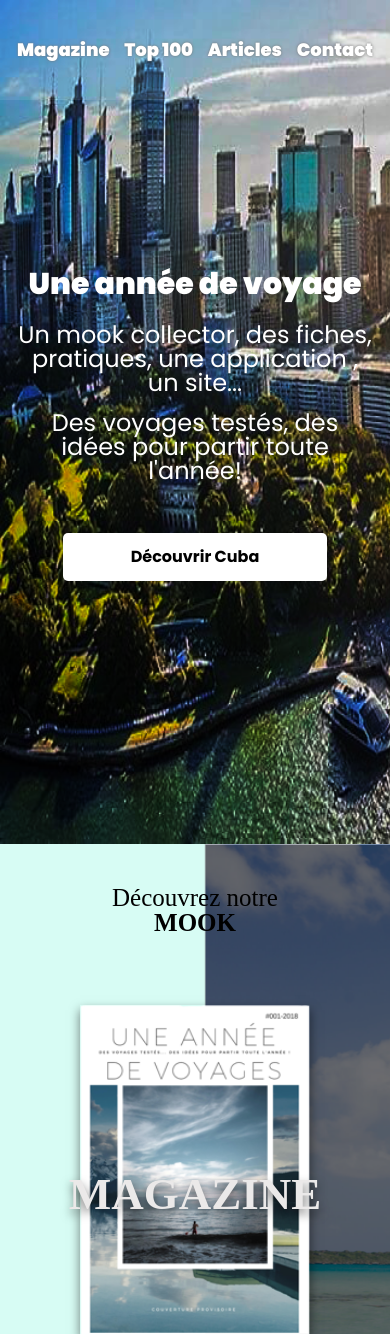
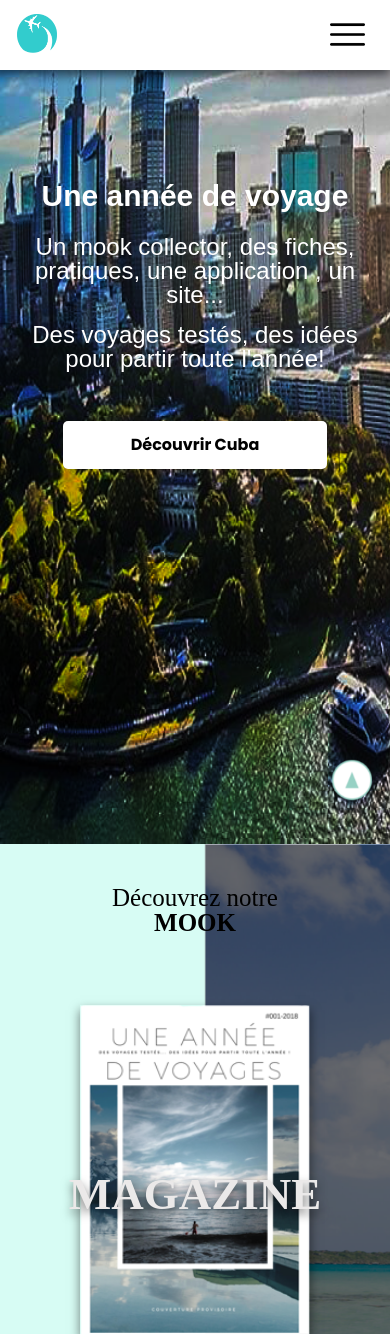
Before and after one commit to ThomasDorothee/SI-PerfectSite, a PHP site: page / in a window 390 px wide. Shown: the top 1334 px of the page. Run offline with PHP 8.4, Linux system fonts and the light colour scheme; some libraries are stand-ins or nearby versions.

Commit message:
Nav Responsive ✅

```diff
--- a/index.html
+++ b/index.html
@@ -14,6 +14,11 @@
 
 <body>
 
+  <div class="goUp">
+    <a href="#header"><img src="./src/img/goUp.png" alt=""></a>
+  </div>
+
+
   <!-- header -->
   <header id="header" class="header">
     <img src="./src/img/1.png" class="header-bg bg">
@@ -24,12 +29,29 @@
 
    <div class="header-container">
      <div class="header-nav row center-xs center-sm center-md center-lg">
-        <nav class="col-xs-11 col-sm-10 col-md-8 col-lg-6">
+        <nav class="col-xs-11 col-sm-11 col-md-11 col-lg-11">
+          <div class="header-logo">
+            <img src="./src/img/logo.png" alt="">
+          </div>
+          <div class="header-burger">
+            <img src="./src/img/menu.png" alt="">
+          </div>
+          <div class="header-menuPhone">
+            <div class="header-menuBack">RETOUR</div>
+            <ul class="header-menuList">
+              <li class="header-menuElements"><a href="#magazine" class="header-menuLinks">Magazine</a></li>
+              <li class="header-menuElements"><a href="#top" class="header-menuLinks">Top 100</a></li>
+              <li class="header-menuElements"><a href="#article" class="header-menuLinks">Articles</a></li>
+              <li class="header-menuElements"><a href="#" class="header-menuLinks">À propos</a></li>
+              <li class="header-menuElements"><a href="#contact" class="header-menuLinks">Contact</a></li>
+            </ul>
+          </div>
           <ul class="header-list">
-            <li class="header-elements"><a href="#" class="header-links">Magazine</a></li>
-            <li class="header-elements"><a href="#" class="header-links">Top 100</a></li>
-            <li class="header-elements"><a href="#" class="header-links">Articles</a></li>
-            <li class="header-elements"><a href="#" class="header-links">Contact</a></li>
+            <li class="header-elements"><a href="#magazine" class="header-links">Magazine</a></li>
+            <li class="header-elements"><a href="#top" class="header-links">Top 100</a></li>
+            <li class="header-elements"><a href="#article" class="header-links">Articles</a></li>
+            <li class="header-elements"><a href="#" class="header-links">A propos</a></li>
+            <li class="header-elements"><a href="#contact" class="header-links">Contact</a></li>
           </ul>
         </nav>
      </div>
@@ -51,7 +73,7 @@
   </header>
 
   <!-- Magazine -->
-    <section class="magazine">
+    <section id="magazine" class="magazine">
       <div class="container">
         <div class="row">
           <div class="magazine-title col-xs-12 col-md-10 col-lg-9">
@@ -80,7 +102,7 @@
     <!-- Magazine -->
 
   <!-- Top100 -->
-  <section class="top">
+  <section  id="top" class="top">
     <div class="container">
       <div class="row">
         <div class="top-title col-xs-12 col-md-10 col-lg-10">
@@ -113,7 +135,7 @@
   <!-- Top100 -->
 
   <!-- Articles -->
-  <div class="article">
+  <div id="article"class="article">
     <h2 class="article-title">Derniers Articles</h2>
     <div class="article-container">
       <div class="row center-xs center-sm center-md center-lg">
@@ -197,6 +219,9 @@
   <!-- Partenaires -->
 
   <!-- Contact -->
+  <section id="contact" class="contact">
+
+  </section>
   <!-- Contact -->
 
   <!-- Footer -->
--- a/src/styles/components/_header.scss
+++ b/src/styles/components/_header.scss
@@ -1,101 +1,188 @@
-
- .header{
+.header {
   width: 100%;
   height: 100vh;
-  position:relative;
-  overflow:hidden;
-  font-family: 'Poppins', sans-serif;
-  &-bg{
-    position:absolute;
-    min-width:100%;
-    min-height:100%;
-    top:0;
-    bottom:0;
-    left:0;
-    right:0;
-    z-index:-1;
-    opacity:1;
-    transition:all 2s ease !important;
+  position: relative;
+  overflow: hidden;
+  font-family: 'Futura', sans-serif;
+
+  &-bg {
+    position: absolute;
+    min-width: 100%;
+    min-height: 100%;
+    top: 0;
+    bottom: 0;
+    left: 0;
+    right: 0;
+    z-index: -1;
+    opacity: 1;
+    transition: all 2s ease !important;
   }
-  &-nav{
-  background:rgba(255,255,255,0.1);
+
+  &-nav {
+    background-color: #FFFFFF;
+    width: 102%;
+    height: 70px;
+    box-shadow: 0 5px 10px rgba(0,0,0,0.6);
+    position: fixed;
+    z-index: 3000;
   }
-  &-list{
-    display: flex;
-    height:100px;
-    align-items:center;
-    margin:0 auto;
-    justify-content: space-between;
-    font-family: 'Poppins', sans-serif;
-    font-weight:900;
-    text-shadow:0px 0px 3px #727272;
 
+  &-logo {
+    margin-top: 14px;
+    float: left;
 
-  }
-  &-links{
-    color:white;
-    font-size:18px;
-    @include for-size(tablet-landscape-up){
-      font-size:24px;
+    img {
+      width: 40px;
+      height: 40px;
     }
   }
-  &-texts{
-    display: flex;
-    height:80vh;
-    flex-direction:column;
-    align-items:center;
-  }
-  &-title{
-    color:white;
-    font-weight:900;
-    margin:24px 0;
-    font-size:30px;
-    text-align:center;
-    @include for-size(tablet-landscape-up){
-      font-size:40px;
-      text-align:left;
+
+  &-burger {
+    margin-top: 17px;
+    float: right;
+    cursor: pointer;
+
+    img {
+      width: 35px;
+      height: 35px;
+      @include for-size(tablet-landscape-up) {
+        display: none;
+      }
     }
   }
-  &-text{
-  font-family: 'Poppins', sans-serif;
-  font-size:24px;
-  color:white;
-  font-weight:400;
-  text-align:center;
-  margin-bottom:16px;
-  @include for-size(tablet-landscape-up){
-    font-size:28px;
-    text-align:left;
+
+  &-menuPhone {
+    display: none;
+    width: 110%;
+    height: 100vh;
+    position: absolute;
+    margin-left: -10%;
+    background-color: rgba(0,0,0,0.9);
+    transition: all 0.5s;
+    :active{
+
+    }
   }
+
+  &-menuBack{
+    cursor: pointer;
+    color: white;
+    font-weight: 900;
+    margin-top: 25px;
+    margin-left: 70%;
+    transition: all 0.3s;
+    &:hover {
+      color: #D7FCF4;
+    }
   }
-  &-more{
-  background:white;
-  display:block;
-  text-align:center;
-  width:200px;
-  margin:50px auto;
-  padding:16px 32px;
-  border-radius:5px;
-  color:black;
-  font-family: 'Poppins', sans-serif;
-  font-weight:700;
-  transition:all .5s ease;
-  cursor:pointer;
-  @include for-size(tablet-landscape-up){
-    margin:50px 0;
+
+  &-menuList{
+    margin-top: 30%;
+    font-family: 'Futura', sans-serif;
+    font-weight: lighter;
   }
-    &:hover{
-      color:white;
-      text-shadow:
-       -1px -1px 1px #4c4c4c,
-        1px -1px 1px #4c4c4c,
-       -1px 1px 1px #4c4c4c,
-        1px 1px 1px #4c4c4c;
-      transition:all .5s ease;
+
+  &-menuElements{
+  margin-top: 30px;
+  }
+
+  &-menuLinks{
+    color: #FFFFFF;
+    font-weight: bold;
+    font-size: 35px;
+    &:hover {
+      color: #D7FCF4;
+    }
+  }
+
+  &-list {
+    display: none;
+    @include for-size(tablet-landscape-up) {
+      display: flex;
+      margin-top: 25px;
+      float: right;
+      font-family: 'Futura', sans-serif;
+      font-weight: lighter;
+    }
+    @include for-size(desktop-up) {
+      margin-top: 23px;
+    }
+  }
+
+  &-links {
+    color: #000000;
+    font-size: 18px;
+    margin-left: 15px;
+    @include for-size(desktop-up) {
+      font-size: 21px;
+      margin-left: 23px;
+    }
+
+    &:hover {
+      color: white;
+      text-shadow: -1px -1px 1px #4c4c4c, 1px -1px 1px #4c4c4c, -1px 1px 1px #4c4c4c, 1px 1px 1px #4c4c4c;
+      transition: all 0.5s ease;
+    }
+  }
+
+  &-texts {
+    display: flex;
+    height: 80vh;
+    flex-direction: column;
+    align-items: center;
+  }
+
+  &-title {
+    color: white;
+    font-weight: 900;
+    margin: 24px 0;
+    font-size: 30px;
+    text-align: center;
+    @include for-size(tablet-landscape-up) {
+      font-size: 40px;
+      text-align: left;
+    }
+  }
+
+  &-text {
+    font-family: 'Futura', sans-serif;
+    font-size: 24px;
+    color: white;
+    font-weight: 400;
+    text-align: center;
+    margin-bottom: 16px;
+    @include for-size(tablet-landscape-up) {
+      font-size: 28px;
+      text-align: left;
+    }
+  }
+
+  &-more {
+    background: white;
+    display: block;
+    text-align: center;
+    width: 200px;
+    margin: 50px auto;
+    padding: 16px 32px;
+    border-radius: 5px;
+    color: black;
+    font-family: 'Poppins', sans-serif;
+    font-weight: 700;
+    transition: all 0.5s ease;
+    cursor: pointer;
+    @include for-size(tablet-landscape-up) {
+      margin: 50px 0;
+    }
+
+    &:hover {
+      color: white;
+      text-shadow: -1px -1px 1px #4c4c4c, 1px -1px 1px #4c4c4c, -1px 1px 1px #4c4c4c, 1px 1px 1px #4c4c4c;
+      transition: all 0.5s ease;
     }
   }
 }
-.hidden{
-    opacity:0;
-    transition:all 1.5s ease !important;
+
+.hidden {
+  opacity: 0;
+  transition: all 1.5s ease !important;
 }
--- a/src/styles/styles.css
+++ b/src/styles/styles.css
@@ -45,7 +45,7 @@ a {
   height: 100vh;
   position: relative;
   overflow: hidden;
-  font-family: 'Poppins', sans-serif; }
+  font-family: 'Futura', sans-serif; }
   .header-bg {
     position: absolute;
     min-width: 100%;
@@ -58,22 +58,81 @@ a {
     opacity: 1;
     transition: all 2s ease !important; }
   .header-nav {
-    background: rgba(255, 255, 255, 0.1); }
+    background-color: #FFFFFF;
+    width: 102%;
+    height: 70px;
+    box-shadow: 0 5px 10px rgba(0, 0, 0, 0.6);
+    position: fixed;
+    z-index: 3000; }
+  .header-logo {
+    margin-top: 14px;
+    float: left; }
+    .header-logo img {
+      width: 40px;
+      height: 40px; }
+  .header-burger {
+    margin-top: 17px;
+    float: right;
+    cursor: pointer; }
+    .header-burger img {
+      width: 35px;
+      height: 35px; }
+      @media (min-width: 768px) {
+        .header-burger img {
+          display: none; } }
+  .header-menuPhone {
+    display: none;
+    width: 110%;
+    height: 100vh;
+    position: absolute;
+    margin-left: -10%;
+    background-color: rgba(0, 0, 0, 0.9);
+    transition: all 0.5s; }
+  .header-menuBack {
+    cursor: pointer;
+    color: white;
+    font-weight: 900;
+    margin-top: 25px;
+    margin-left: 70%;
+    transition: all 0.3s; }
+    .header-menuBack:hover {
+      color: #D7FCF4; }
+  .header-menuList {
+    margin-top: 30%;
+    font-family: 'Futura', sans-serif;
+    font-weight: lighter; }
+  .header-menuElements {
+    margin-top: 30px; }
+  .header-menuLinks {
+    color: #FFFFFF;
+    font-weight: bold;
+    font-size: 35px; }
+    .header-menuLinks:hover {
+      color: #D7FCF4; }
   .header-list {
-    display: flex;
-    height: 100px;
-    align-items: center;
-    margin: 0 auto;
-    justify-content: space-between;
-    font-family: 'Poppins', sans-serif;
-    font-weight: 900;
-    text-shadow: 0px 0px 3px #727272; }
+    display: none; }
+    @media (min-width: 768px) {
+      .header-list {
+        display: flex;
+        margin-top: 25px;
+        float: right;
+        font-family: 'Futura', sans-serif;
+        font-weight: lighter; } }
+    @media (min-width: 992px) {
+      .header-list {
+        margin-top: 23px; } }
   .header-links {
-    color: white;
-    font-size: 18px; }
-    @media (min-width: 768px) {
+    color: #000000;
+    font-size: 18px;
+    margin-left: 15px; }
+    @media (min-width: 992px) {
       .header-links {
-        font-size: 24px; } }
+        font-size: 21px;
+        margin-left: 23px; } }
+    .header-links:hover {
+      color: white;
+      text-shadow: -1px -1px 1px #4c4c4c, 1px -1px 1px #4c4c4c, -1px 1px 1px #4c4c4c, 1px 1px 1px #4c4c4c;
+      transition: all 0.5s ease; }
   .header-texts {
     display: flex;
     height: 80vh;
@@ -90,7 +149,7 @@ a {
         font-size: 40px;
         text-align: left; } }
   .header-text {
-    font-family: 'Poppins', sans-serif;
+    font-family: 'Futura', sans-serif;
     font-size: 24px;
     color: white;
     font-weight: 400;
@@ -111,7 +170,7 @@ a {
     color: black;
     font-family: 'Poppins', sans-serif;
     font-weight: 700;
-    transition: all .5s ease;
+    transition: all 0.5s ease;
     cursor: pointer; }
     @media (min-width: 768px) {
       .header-more {
@@ -119,7 +178,7 @@ a {
     .header-more:hover {
       color: white;
       text-shadow: -1px -1px 1px #4c4c4c, 1px -1px 1px #4c4c4c, -1px 1px 1px #4c4c4c, 1px 1px 1px #4c4c4c;
-      transition: all .5s ease; }
+      transition: all 0.5s ease; }
 
 .hidden {
   opacity: 0;
@@ -530,4 +589,22 @@ a {
 body {
   font-family: 'Futura'; }
 
+.goUp {
+  margin-left: 85%;
+  margin-right: 2%;
+  margin-top: 90vh;
+  position: fixed;
+  z-index: 2222; }
+  .goUp img {
+    width: 40px;
+    height: 40px;
+    transition: all 0.3; }
+
+@media (min-width: 550px) {
+  .goUp {
+    margin-left: 90%; } }
+@media (min-width: 850px) {
+  .goUp {
+    margin-left: 94%; } }
+
 /*# sourceMappingURL=styles.css.map */
--- a/src/styles/styles.scss
+++ b/src/styles/styles.scss
@@ -17,3 +17,26 @@
 body{
   font-family: 'Futura';
 }
+
+.goUp{
+  margin-left: 85%;
+  margin-right: 2%;
+  margin-top: 90vh;
+  position: fixed;
+  z-index: 2222;
+  img{
+    width: 40px;
+    height: 40px;
+    transition: all 0.3;
+  }
+}
+@media (min-width: 550px){
+  .goUp{
+    margin-left: 90%;
+  }
+}
+@media (min-width: 850px){
+  .goUp{
+    margin-left: 94%;
+  }
+}
```
Also changed, not shown: src/script.js (+14 -0 lines), src/img/cross.png (added), src/img/menu.png (added), 1 other file.
